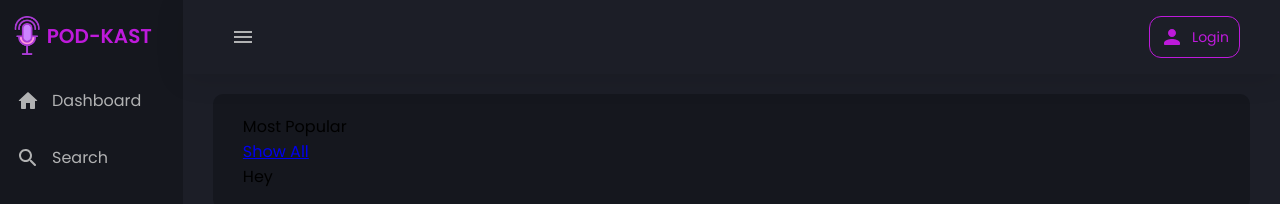
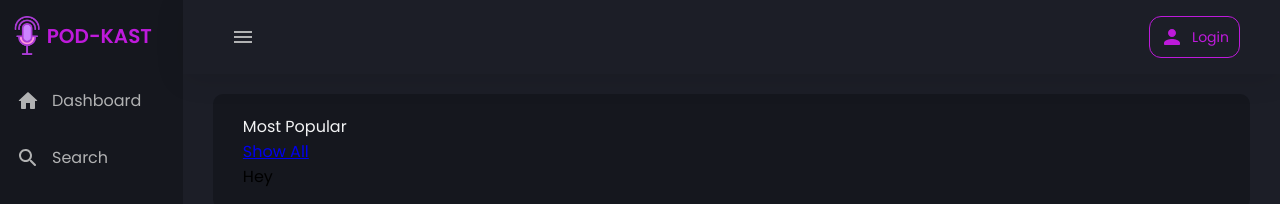
Before and after one commit to KayRaps/KARMOK515_BCL_2401_GROUP-B_KARAB0-MOKGATLE_DJS11., a React (Create React App) app in the folder client/: page / in a window 1280 px wide. Shown: the top 204 px of the page. Built offline with nearby package versions, Linux system fonts and the light colour scheme.

Commit message:
Added color to topic.

```diff
--- a/client/src/pages/Dashboard.jsx
+++ b/client/src/pages/Dashboard.jsx
@@ -21,7 +21,10 @@ const FilterContainer = styled.div`
   border-radius: 10px;
   padding: 20px 30px;
 `;
-const Topic = styled.div``;
+const Topic = styled.div`
+  color: ${({ theme }) => theme.text_primary};
+
+`;
 const Span = styled.div``;
 const Podcasts = styled.div``;
 
```
